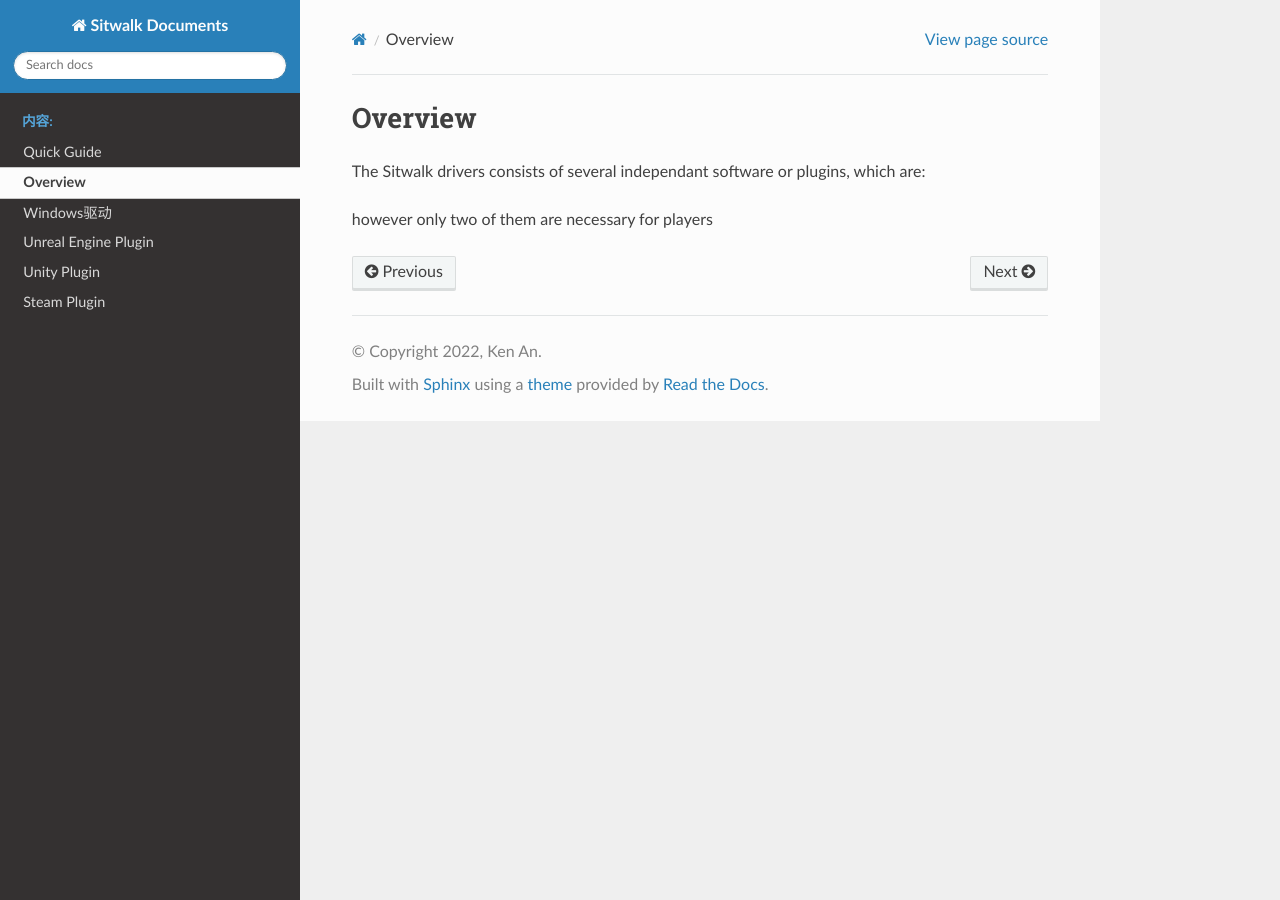
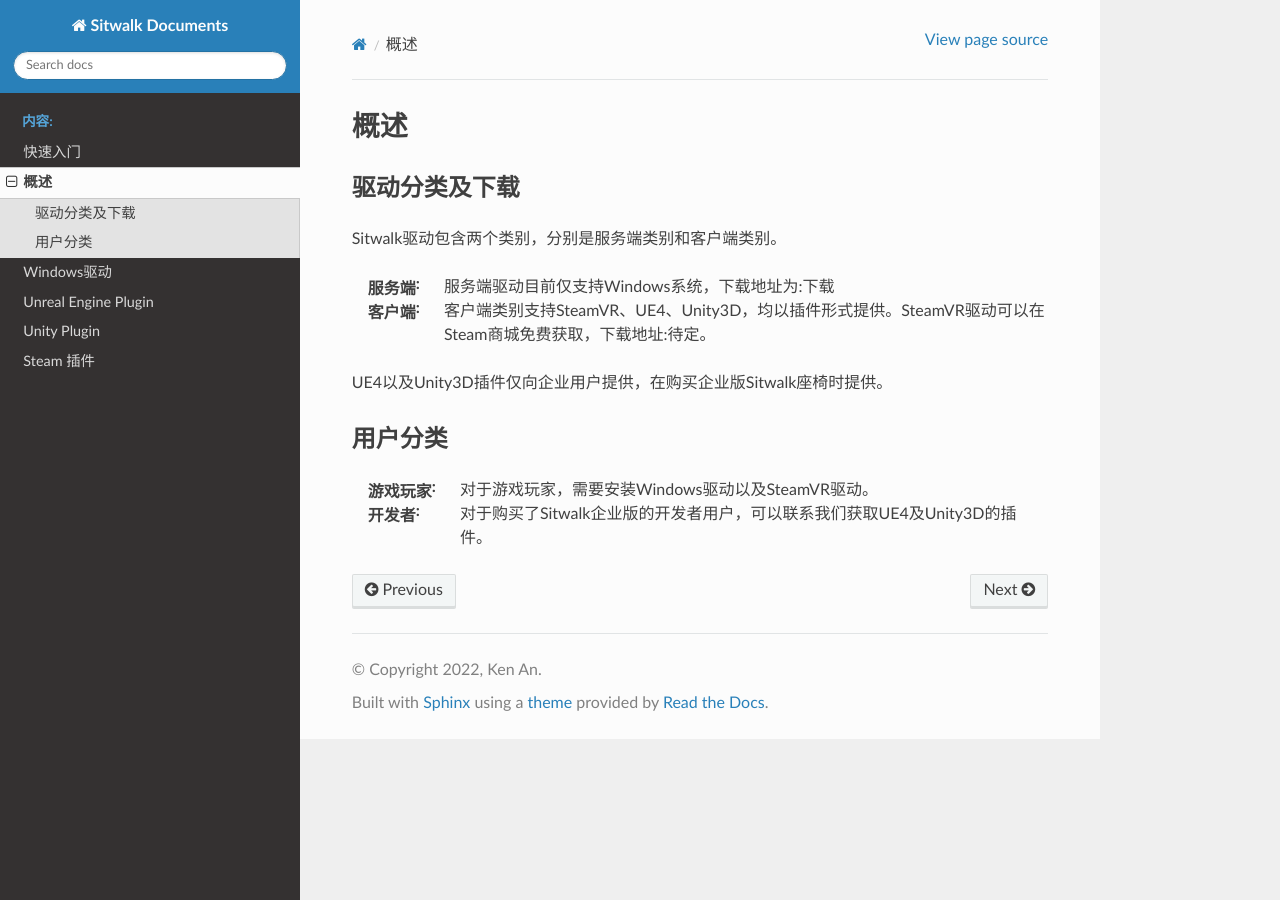
Before and after one commit to inlet511/SitwalkDocs, a Sphinx documentation site: the page built from source/Overview.rst, in a window 1280 px wide. Built offline with Sphinx 7.4.7 and the Read the Docs theme 2.0.0, drawn with Linux system fonts in a browser that asks for light colours.

Commit message:
added crossing reference

```diff
--- a/source/Overview.rst
+++ b/source/Overview.rst
@@ -1,7 +1,21 @@
-========
-Overview
+====
+概述
+====
+
+驱动分类及下载
+==============
+
+| Sitwalk驱动包含两个类别，分别是服务端类别和客户端类别。
+
+:服务端: 服务端驱动目前仅支持Windows系统，下载地址为:下载
+
+:客户端: 客户端类别支持SteamVR、UE4、Unity3D，均以插件形式提供。SteamVR驱动可以在Steam商城免费获取，下载地址:待定。
+
+| UE4以及Unity3D插件仅向企业用户提供，在购买企业版Sitwalk座椅时提供。
+
+用户分类
 ========
 
-The Sitwalk drivers consists of several independant software or plugins, which are:
+:游戏玩家: 对于游戏玩家，需要安装Windows驱动以及SteamVR驱动。
 
-however only two of them are necessary for players
+:开发者: 对于购买了Sitwalk企业版的开发者用户，可以联系我们获取UE4及Unity3D的插件。
--- a/source/QuickGuide.rst
+++ b/source/QuickGuide.rst
@@ -1,5 +1,13 @@
-===========
-Quick Guide
-===========
+========
+快速入门
+========
 
-|This guide is a quick guide of setting up your Sitwalk device and get everything running.
+| 如果您是游戏玩家，仅需要完成如下步骤即可快速使用Sitwalk座椅：
+
+1. 使用USB线将Sitwalk设备连接到您的Windows个人计算机;
+#. 按下Sitwalk设备上的电源键，开启电源;
+#. 安装并启动您的Windows驱动软件(下载地址);
+#. 进行一次 :ref:`calibration-label`，进行一次 :ref:`settings-label`，启动座椅旋转 :ref:`startrotating-label`。
+#. 通过Steam商城搜索并下载安装Sitwalk的Steam插件
+#. 通过Steam启动VR游戏
+#. 使用Sitwalk享受您的游戏
--- a/source/SteamPlugin.rst
+++ b/source/SteamPlugin.rst
@@ -1,3 +1,3 @@
-============
-Steam Plugin
-============
+==========
+Steam 插件
+==========
```
Also changed, not shown: source/WindowsDriver.rst (+19 -8 lines), 1 other file.
